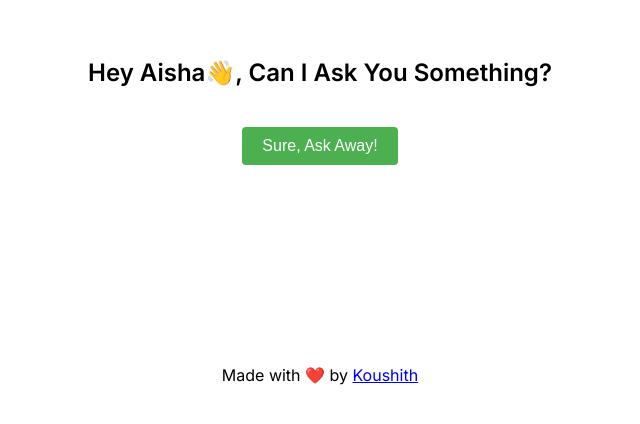
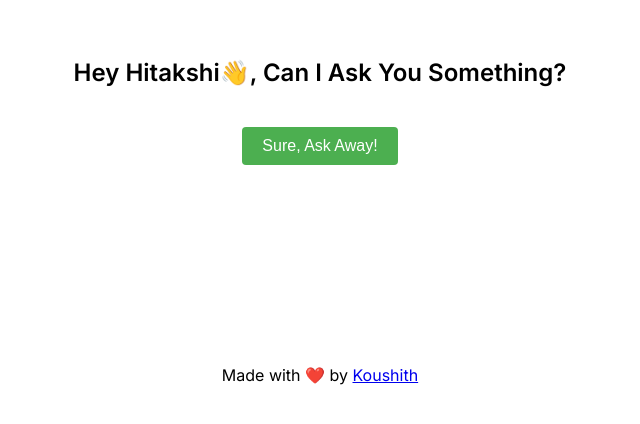
Before and after one commit to Koushith/Ask-her-out, a plain HTML site: page index.html in a window 1280 px wide. Shown: the part 130-554 px from the top of the page, without its empty margins (320-960 px from the left). Drawn offline with Linux system fonts and the light colour scheme.

Commit message:
Update index.html

```diff
--- a/index.html
+++ b/index.html
@@ -13,7 +13,7 @@
 
     <div class="container mx-auto">
 
-        <h1 class="text-2xl" id="init">Hey Aisha👋, Can I Ask You Something?</h1>
+        <h1 class="text-2xl" id="init">Hey Hitakshi👋, Can I Ask You Something?</h1>
         <button onclick="startQuestions()" id="que">Sure, Ask Away!</button>
 
         <div id="questions" style="display: none;">
```
